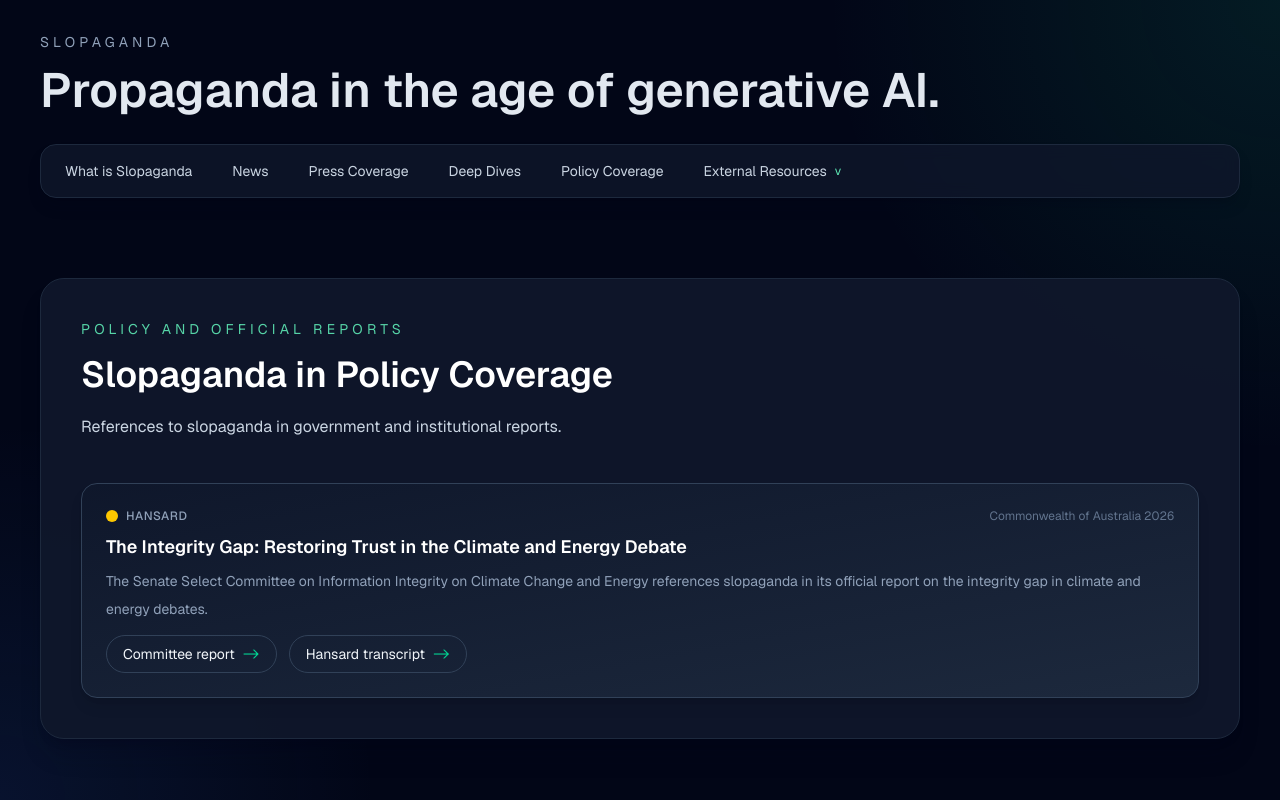
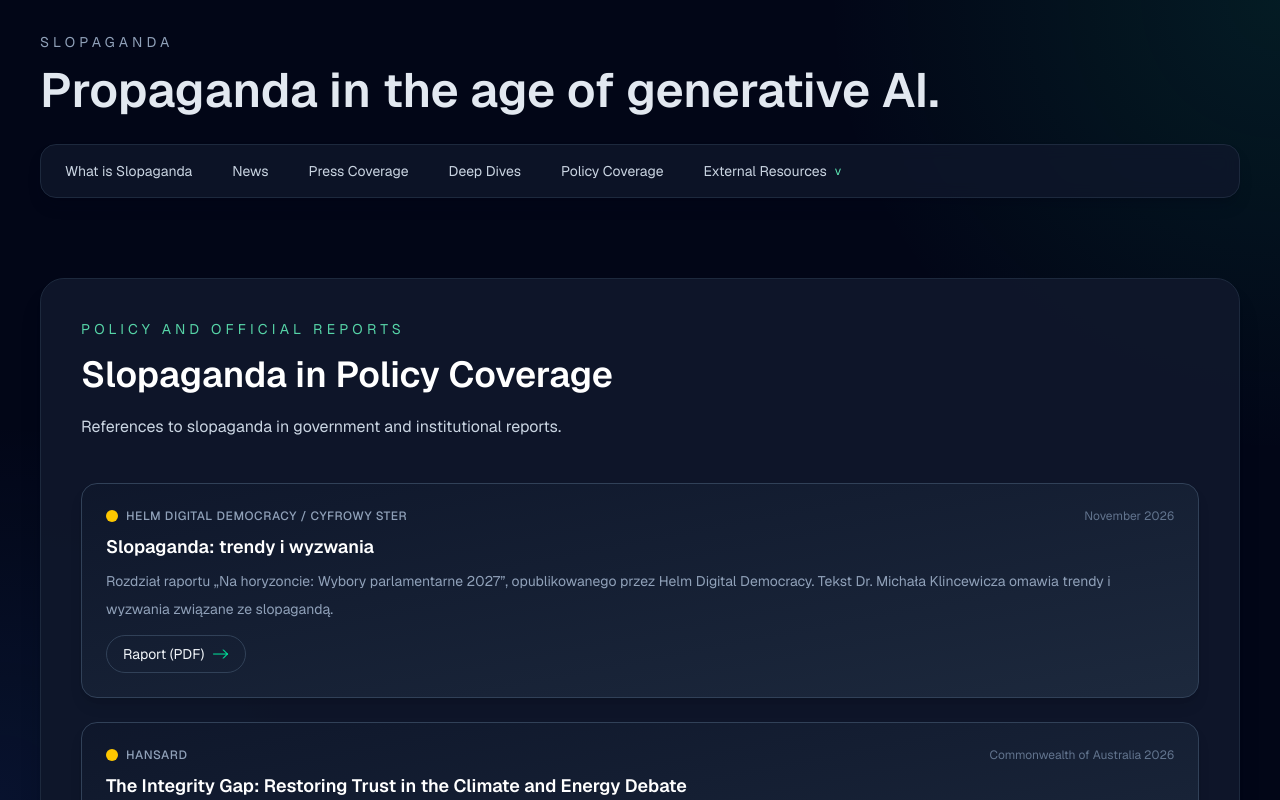
Before and after one commit to ebrahimifard/slopaganda, a Next.js app: page /policy-coverage in a window 1280 px wide. Shown: the top 800 px of the page. Built offline with nearby package versions, Linux system fonts and the light colour scheme.

Commit message:
moving an entry from deep dive to policy coverage

```diff
--- a/src/app/deep-dives/page.tsx
+++ b/src/app/deep-dives/page.tsx
@@ -1,12 +1,4 @@
 const articles = [
-  {
-    outlet: "Helm Digital Democracy / Cyfrowy Ster",
-    description: "Slopaganda: trendy i wyzwania",
-    summary:
-      "Rozdział raportu „Na horyzoncie: Wybory parlamentarne 2027”, opublikowanego przez Helm Digital Democracy. Tekst Dr. Michała Klincewicza omawia trendy i wyzwania związane ze slopagandą.",
-    link: "https://cyfrowy-ster.org/wp-content/uploads/2026/10/helm-na-horyzoncie-2027.pdf",
-    date: "November 2026",
-  },
   {
     outlet: "DEMAGOG + Cyber for Good",
     description:
--- a/src/app/policy-coverage/page.tsx
+++ b/src/app/policy-coverage/page.tsx
@@ -1,4 +1,17 @@
 const policyCoverage = [
+  {
+    source: "Helm Digital Democracy / Cyfrowy Ster",
+    date: "November 2026",
+    title: "Slopaganda: trendy i wyzwania",
+    description:
+      "Rozdział raportu „Na horyzoncie: Wybory parlamentarne 2027”, opublikowanego przez Helm Digital Democracy. Tekst Dr. Michała Klincewicza omawia trendy i wyzwania związane ze slopagandą.",
+    resources: [
+      {
+        label: "Raport (PDF)",
+        href: "https://cyfrowy-ster.org/wp-content/uploads/2026/10/helm-na-horyzoncie-2027.pdf",
+      },
+    ],
+  },
   {
     source: "Hansard",
     date: "Commonwealth of Australia 2026",
```
